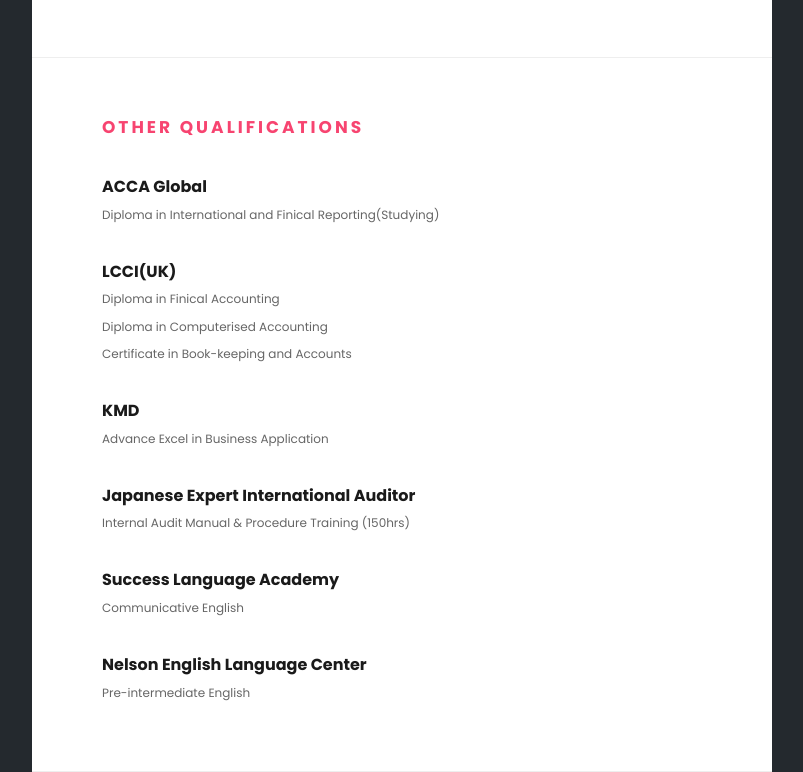
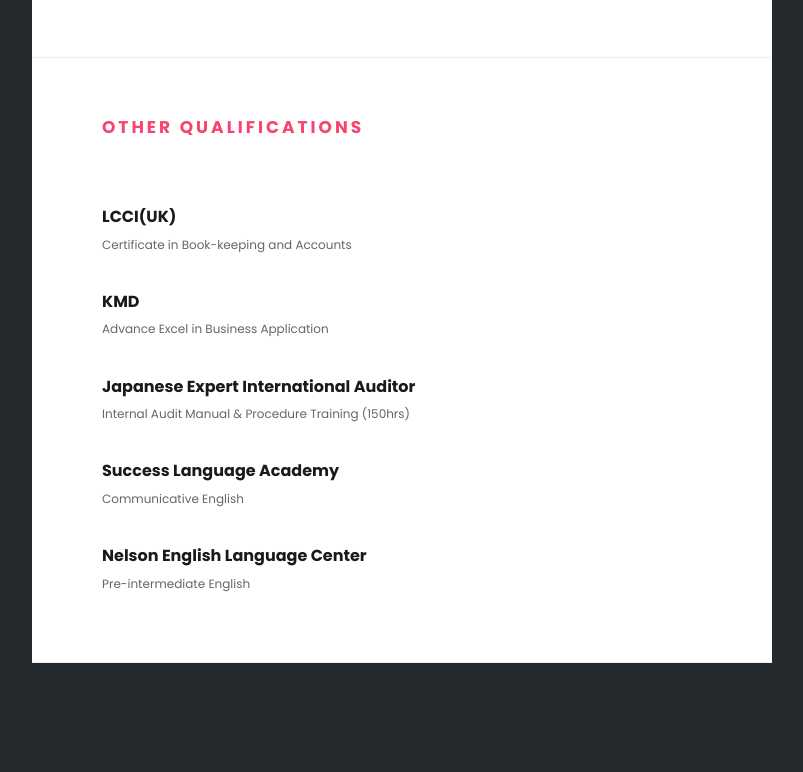
Before and after one commit to laimonnaing/laimonnaing.github.io, a plain HTML site: page index.html in a window 1280 px wide. Shown: the part 2190-2962 px from the top of the page, without its empty margins (368-1171 px from the left). After the commit the page ends 2853 px from the top, so only its background shows below. Drawn offline with Linux system fonts and the light colour scheme.

Commit message:
Update index.html

```diff
--- a/index.html
+++ b/index.html
@@ -319,18 +319,11 @@
 
 
 
-							<div class="col-md-12 col-sm-12 col-xs-12">
-								<div class="top-item resume-item">
-									<h2>ACCA Global </h2>
-									<span>Diploma in International and Finical Reporting(Studying)</span>
-								</div>
-							</div>
+
 
 							<div class="col-md-12 col-sm-12 col-xs-12">
 								<div class="resume-item">
 									<h2>LCCI(UK)</h2>
-									<span>Diploma in Finical Accounting</span>
-									<span>Diploma in Computerised Accounting</span>
 									<span>Certificate in Book-keeping and Accounts</span>
 
 								</div>
```
